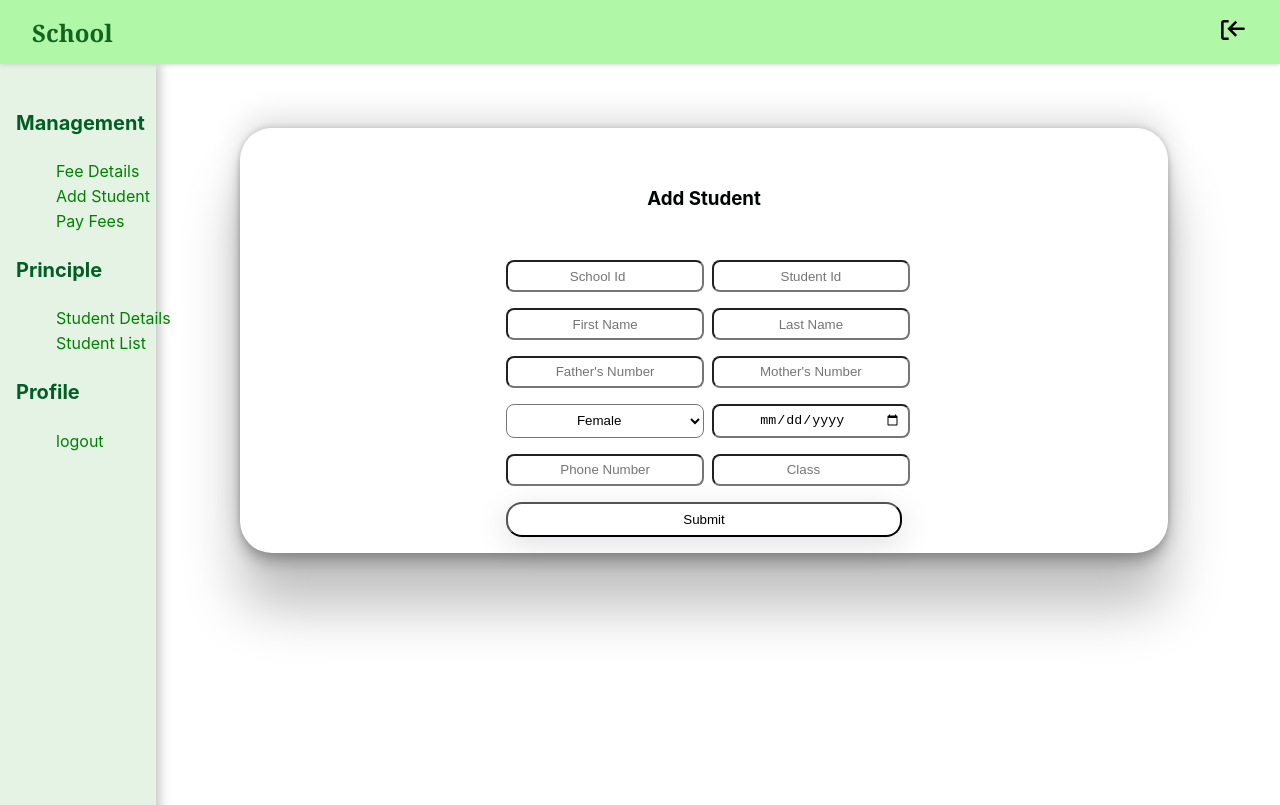
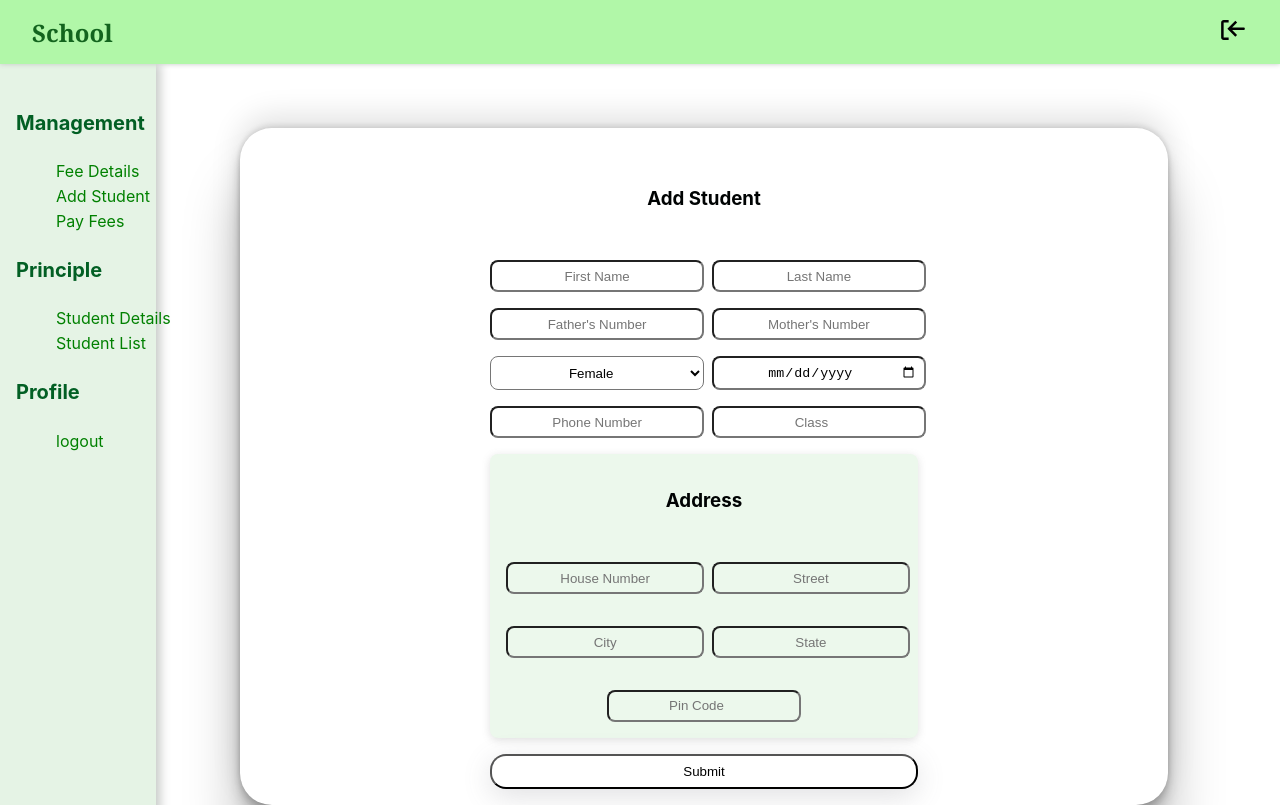
Before and after one commit to Shivamgulia/School, a Next.js app: page /addstd in a window 1280 px wide. Built offline with nearby package versions, Linux system fonts and the light colour scheme; a web font is replaced by a local one.

Commit message:
form updated with api working

```diff
--- a/components/Main/Student/AddForm.js
+++ b/components/Main/Student/AddForm.js
@@ -14,8 +14,11 @@ export default function AddForm() {
   const phoneRef = useRef();
   const genderRef = useRef();
   const classRef = useRef();
-  const schoolRef = useRef();
-  const studentRef = useRef();
+  const houseRef = useRef();
+  const streetRef = useRef();
+  const cityRef = useRef();
+  const stateRef = useRef();
+  const pincodeRef = useRef();
 
   const [isLoading, setIsLoading] = useState(false);
 
@@ -24,24 +27,21 @@ export default function AddForm() {
   function submitionHandler(event) {
     event.preventDefault();
     setIsLoading(true);
-    // console.log(fNameRef.current.value);
-    // console.log(lNameRef.current.value);
-    // console.log(faNameRef.current.value);
-    // console.log(mNameRef.current.value);
-    // console.log(dobRef.current.value);
-    // console.log(phoneRef.current.value);
-    // console.log(classRef.current.value);
-    // console.log(genderRef.current.value);
     const student = {
-      schoolId: schoolRef.current.value,
-      studentId: studentRef.current.value,
       firstName: fNameRef.current.value,
       lastName: lNameRef.current.value,
       fatherName: faNameRef.current.value,
       motherName: mNameRef.current.value,
       dob: dobRef.current.value,
       gender: genderRef.current.value,
-      classLevel: classRef.current.value,
+      phone: phoneRef.current.value,
+      admissionDate: new Date(),
+      standard: classRef.current.value,
+      houseno: houseRef.current.value,
+      street: streetRef.current.value,
+      city: cityRef.current.value,
+      state: stateRef.current.value,
+      pincode: pincodeRef.current.value,
     };
     console.log(student);
     sendRequest(student);
@@ -56,24 +56,6 @@ export default function AddForm() {
       <form className={styles.form} onSubmit={submitionHandler}>
         <h3>Add Student</h3>
         <div className={styles.inputCont}>
-          <div className={styles.inputdiv}>
-            <input
-              type="number"
-              id="schoolId"
-              placeholder="School Id"
-              required
-              ref={schoolRef}
-              className={styles.formInput}
-            />
-            <input
-              type="text"
-              id="studentId"
-              placeholder="Student Id"
-              required
-              ref={studentRef}
-              className={styles.formInput}
-            />
-          </div>
           <div className={styles.inputdiv}>
             <input
               type="text"
@@ -123,7 +105,7 @@ export default function AddForm() {
             <input
               type="Date"
               id="dob"
-              placeholder="dd/mm/yyyy"
+              placeholder="Date Of Birth"
               required
               ref={dobRef}
               className={styles.formInput}
@@ -147,6 +129,55 @@ export default function AddForm() {
               className={styles.formInput}
             />
           </div>
+          <div className={styles.inputAddCont}>
+            <h3>Address</h3>
+            <div className={styles.inputdiv}>
+              <input
+                type="text"
+                id="houseno"
+                placeholder="House Number"
+                required
+                ref={houseRef}
+                className={styles.formInput}
+              />
+              <input
+                type="text"
+                id="Street"
+                placeholder="Street"
+                required
+                ref={streetRef}
+                className={styles.formInput}
+              />
+            </div>
+            <div className={styles.inputdiv}>
+              <input
+                type="text"
+                id="City"
+                placeholder="City"
+                required
+                ref={cityRef}
+                className={styles.formInput}
+              />
+              <input
+                type="text"
+                id="State"
+                placeholder="State"
+                required
+                ref={stateRef}
+                className={styles.formInput}
+              />
+            </div>
+            <div className={styles.oneinputdiv}>
+              <input
+                type="number"
+                id="pincode"
+                placeholder="Pin Code"
+                required
+                ref={pincodeRef}
+                className={styles.formInput}
+              />
+            </div>
+          </div>
 
           <div className={styles.submitdiv}>
             <button type="submit" className={styles.submitButton}>
--- a/components/lib/api.js
+++ b/components/lib/api.js
@@ -33,19 +33,22 @@ export async function getSchoolStudent(props) {
 }
 
 export async function addStudent(props) {
+  const student = { schoolid: 1, ...props };
   let response = await fetch(`${url}/students`, {
     method: 'POST',
     headers: {
       'Content-Type': 'application/json',
       // Authorization: 'Bearer ' + props.token,
     },
-    body: JSON.stringify(props),
+    body: JSON.stringify(student),
   });
 
   let data = await response.json();
   if (!response.ok) {
     throw new Error(data.message || 'Could not Add Student.');
   }
+
+  console.log(data);
 
   return data;
 }
--- a/styles/Main/Student/AddForm.module.css
+++ b/styles/Main/Student/AddForm.module.css
@@ -44,10 +44,37 @@
   color: black;
   display: flex;
   flex-wrap: wrap;
-  justify-content: start;
+  justify-content: flex-start;
   gap: 0.5rem;
   display: grid;
   grid-template-columns: 50% 50%;
+}
+
+.oneinputdiv {
+  color: black;
+  display: flex;
+  flex-wrap: wrap;
+  justify-content: center;
+  gap: 0.5rem;
+  /* display: grid; */
+  /* grid-template-columns: 50% 50%; */
+}
+
+.inputAddCont {
+  /* width: 50vw; */
+  /* display: flex; */
+  /* flex-wrap: wrap; */
+  padding: 1rem;
+  gap: 2rem;
+  border-radius: 0.5rem;
+  /* align-content: center; */
+  /* justify-content: center; */
+  text-align: left;
+  background-color: rgb(236, 248, 236);
+  box-shadow: rgba(99, 99, 99, 0.2) 0px 2px 8px 0px;
+  display: grid;
+  justify-content: center;
+  text-align: center;
 }
 
 .formInput {
```
